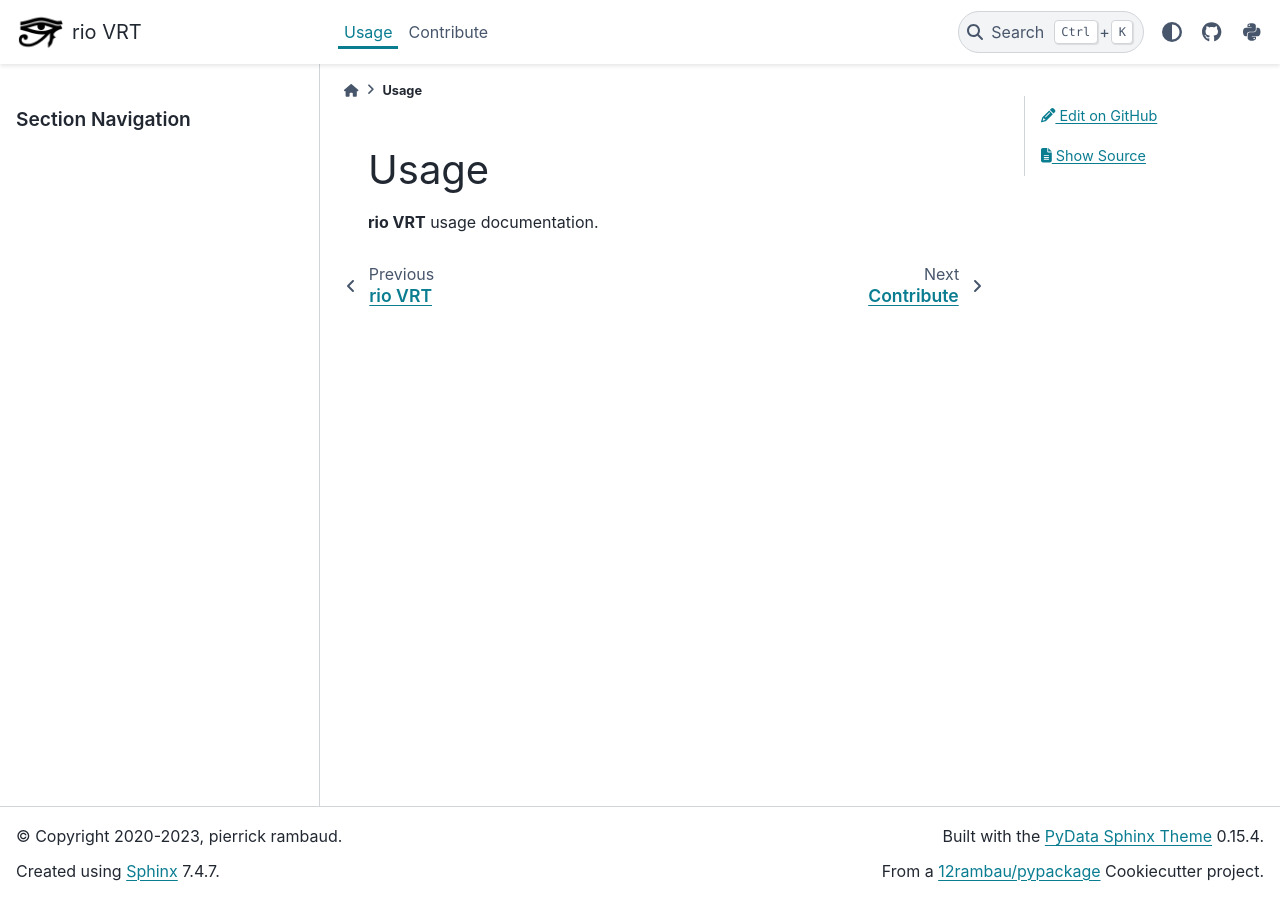
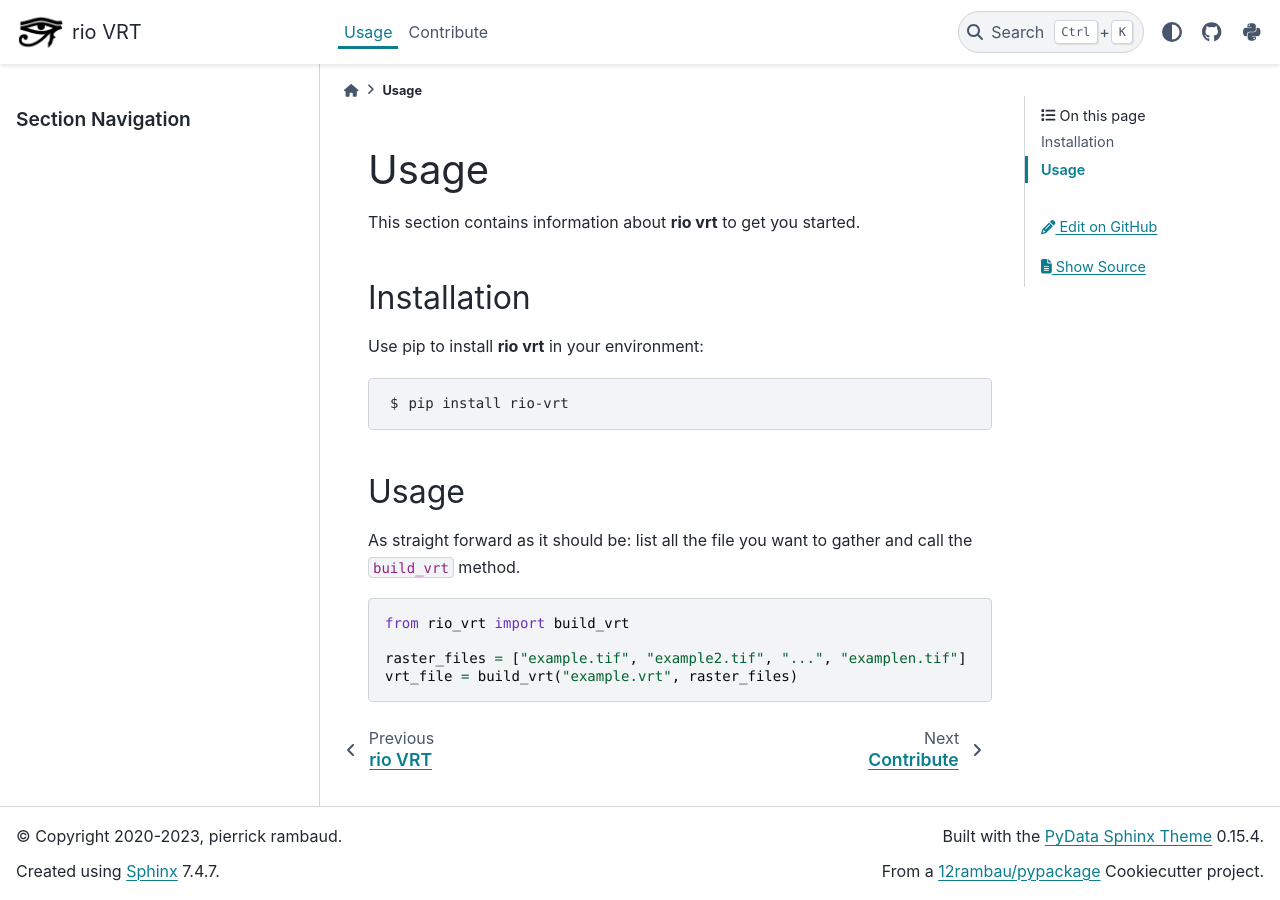
Before and after one commit to 12rambau/rio-vrt, a Sphinx documentation site: the page built from docs/usage.rst, in a window 1280 px wide. Built offline with Sphinx 7.4.7 and the PyData theme 0.15.4, drawn with Linux system fonts in a browser that asks for light colours; pages that are not in the unit, such as notebooks, are missing from menus.

Commit message:
docs: first documentation

```diff
--- a/docs/conf.py
+++ b/docs/conf.py
@@ -23,6 +23,7 @@ extensions = [
     "sphinx_design",
     "sphinxcontrib.icon",
     "sphinxcontrib.btn",
+    "jupyter_sphinx",
 ]
 exclude_patterns = ["**.ipynb_checkpoints"]
 templates_path = ["_template"]
--- a/docs/usage.rst
+++ b/docs/usage.rst
@@ -1,4 +1,25 @@
 Usage
 =====
 
-**rio VRT** usage documentation.
+This section contains information about **rio vrt** to get you started.
+
+Installation
+------------
+
+Use pip to install **rio vrt** in your environment:
+
+.. code-block:: console
+
+    pip install rio-vrt
+
+Usage
+-----
+
+As straight forward as it should be: list all the file you want to gather and call the ``build_vrt`` method.
+
+.. code-block:: python
+
+    from rio_vrt import build_vrt
+
+    raster_files = ["example.tif", "example2.tif", "...", "examplen.tif"]
+    vrt_file = build_vrt("example.vrt", raster_files)
```
Also changed, not shown: README.rst (+8 -1 lines), docs/index.rst (+10 -0 lines).
